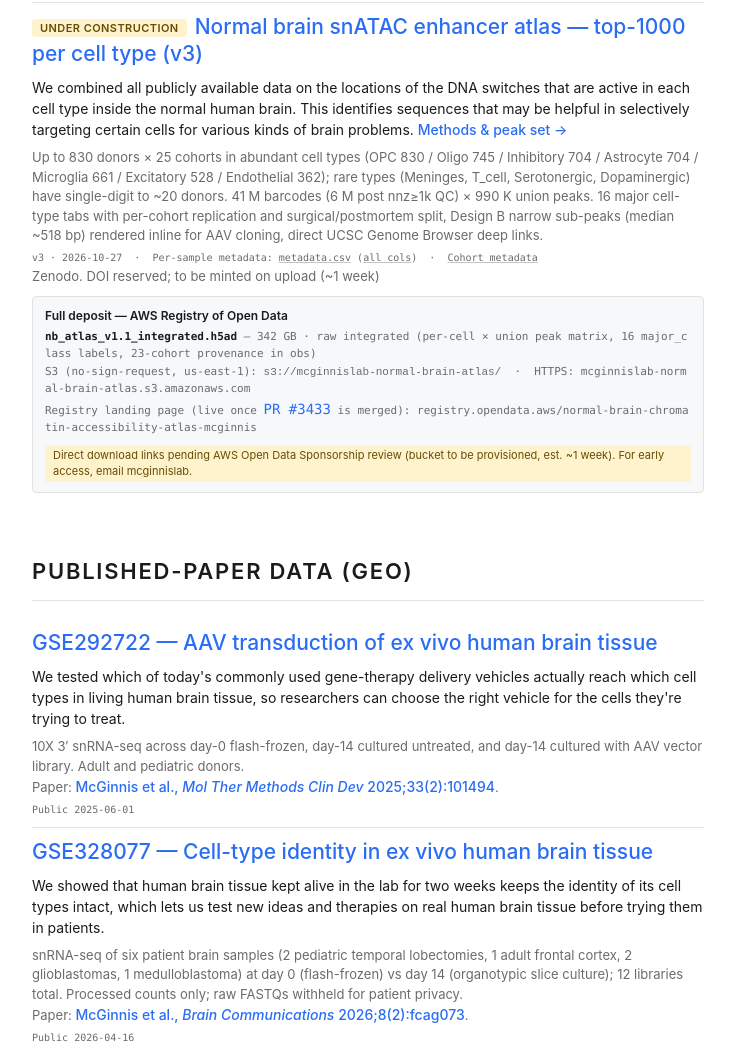
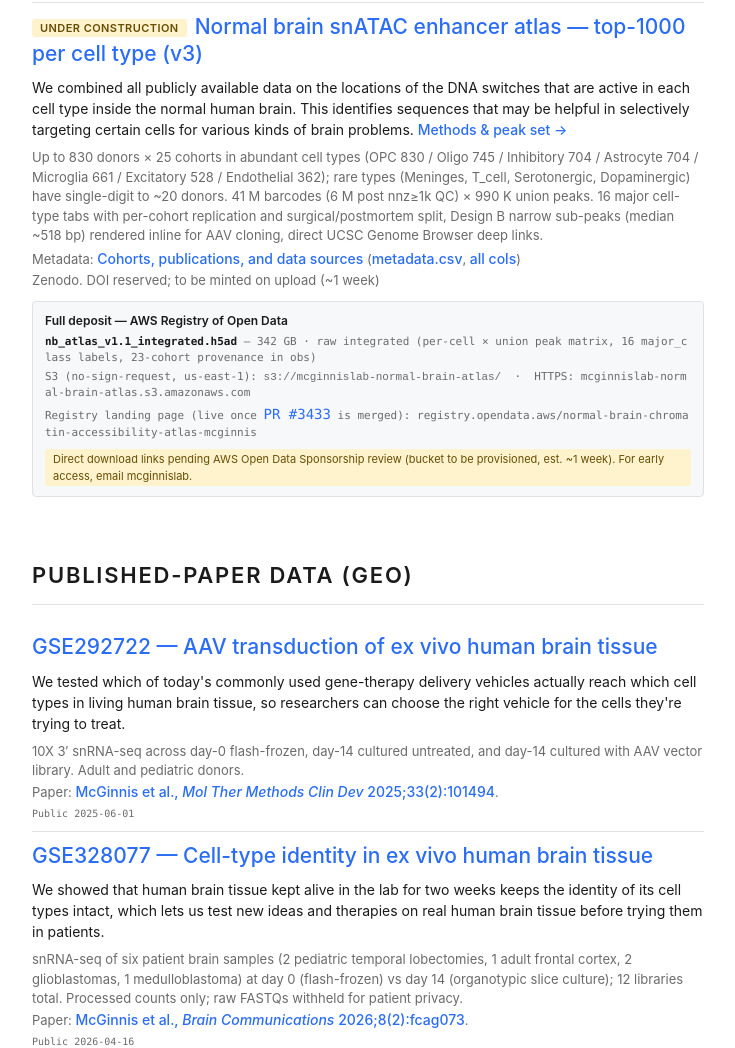
Before and after one commit to jpmcginnis/mcginnislab-data, a plain HTML site: page index.html in a window 1280 px wide. Shown: the part 808-1856 px from the top of the page, without its empty margins (272-1007 px from the left). Drawn offline with Linux system fonts and the light colour scheme.

Commit message:
NB atlas metadata line: match GBM pattern (Metadata: Cohorts, publications, and data sources)
Rename cohort-metadata.html -> cohorts.html for path parity with
/gbm-atlas/cohorts. Replace the trailing-afterthought link on the
.meta line with a proper .desc Metadata line matching the GBM entry
exactly; drop stale v3 · 2026-10-27 label (GBM dropped its version
label in c5eef4e for the same reason).

Co-Authored-By: Claude Opus 4.7 <noreply@anthropic.com>

```diff
--- a/index.html
+++ b/index.html
@@ -238,7 +238,7 @@
       <a href="/normal-brain-atlas/top-1000"><span class="under-construction">Under construction</span>Normal brain snATAC enhancer atlas — top-1000 per cell type (v3)</a>
       <div class="lay">We combined all publicly available data on the locations of the DNA switches that are active in each cell type inside the normal human brain. This identifies sequences that may be helpful in selectively targeting certain cells for various kinds of brain problems. <a href="/normal-brain-atlas/v2.2/">Methods &amp; peak set →</a></div>
       <div class="desc">Up to 830 donors × 25 cohorts in abundant cell types (OPC 830 / Oligo 745 / Inhibitory 704 / Astrocyte 704 / Microglia 661 / Excitatory 528 / Endothelial 362); rare types (Meninges, T_cell, Serotonergic, Dopaminergic) have single-digit to ~20 donors. 41 M barcodes (6 M post nnz≥1k QC) × 990 K union peaks. 16 major cell-type tabs with per-cohort replication and surgical/postmortem split, Design B narrow sub-peaks (median ~518 bp) rendered inline for AAV cloning, direct UCSC Genome Browser deep links.</div>
-      <div class="meta">v3 · 2026-10-27 &nbsp;·&nbsp; Per-sample metadata: <a href="/normal-brain-atlas/metadata.csv" download>metadata.csv</a> (<a href="/normal-brain-atlas/metadata-full.csv" download>all cols</a>) &nbsp;·&nbsp; <a href="/normal-brain-atlas/cohort-metadata.html">Cohort metadata</a></div>
+      <div class="desc">Metadata: <a href="/normal-brain-atlas/cohorts">Cohorts, publications, and data sources</a> (<a href="/normal-brain-atlas/metadata.csv" download>metadata.csv</a>, <a href="/normal-brain-atlas/metadata-full.csv" download>all cols</a>)</div>
       <div class="desc">Zenodo. <span style="color: var(--muted);">DOI reserved; to be minted on upload (~1 week)</span></div>
       <div class="h5ad">
         <div class="h5ad-title">Full deposit — AWS Registry of Open Data</div>
```
Also changed, not shown: normal-brain-atlas/cohorts.html (renamed from normal-brain-atlas/cohort-metadata.html).
